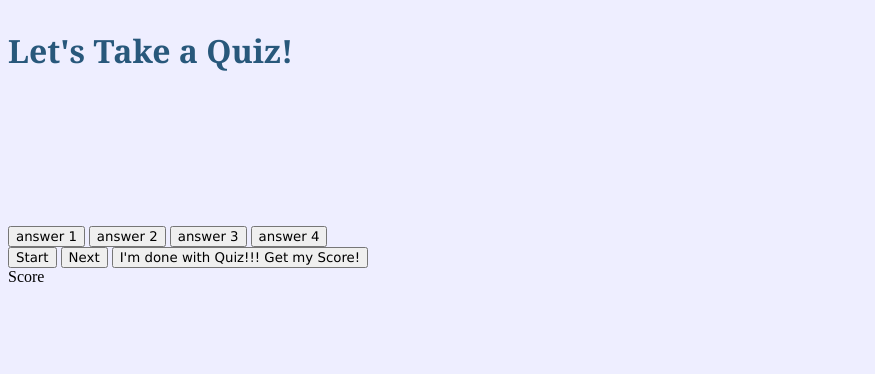
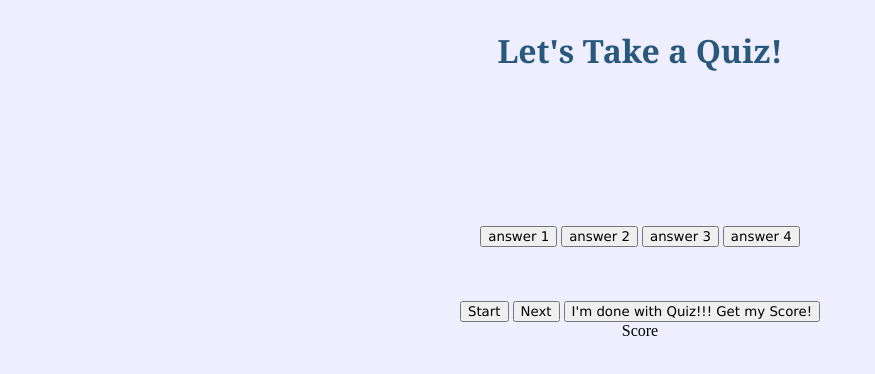
Before and after one commit to mevaldovi/History-Quiz_Revised, a plain HTML site: page index.html in a window 1280 px wide. Shown: the whole page, without its empty margins (0-875 px from the left). Drawn offline with Linux system fonts and the light colour scheme.

Commit message:
styling is centeredgit add .

```diff
--- a/assets/style.css
+++ b/assets/style.css
@@ -2,6 +2,8 @@
 body {
     display: flex;
     background-color: #EEEEFF;
+    justify-content: center;
+    text-align: center;
 }
 
 main {
@@ -15,17 +17,22 @@ main {
 #quiz-header {
     font-family: Georgia, 'Times New Roman', Times, serif;
     color: #28587B;
+    justify-content: center;
 }
-
+#answer-btns{
+    text-align: center;
+}
 #question-container {
     height: 100px;
     width: 100px;
     text-align: center;
-    display: flex;
+    /* display:inline-flex; */
     justify-content: center;
     font-family: Georgia, 'Times New Roman', Times, serif;
     font-weight: 900;
 }
+
+
 
 #answer-btn1 {
     font-family: Verdana, Geneva, Tahoma, sans-serif;
```
Also changed, not shown: index.html (+3 -0 lines).
